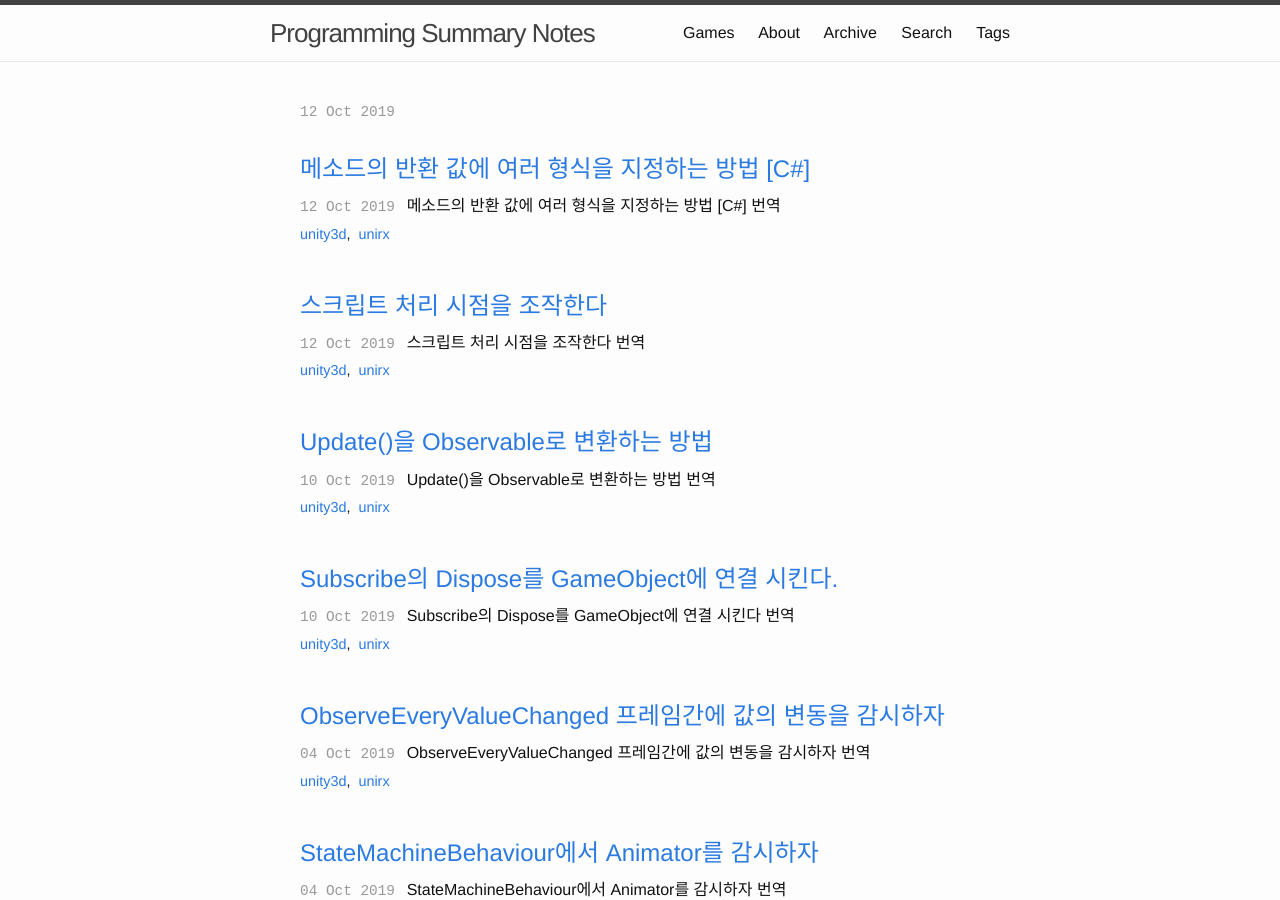
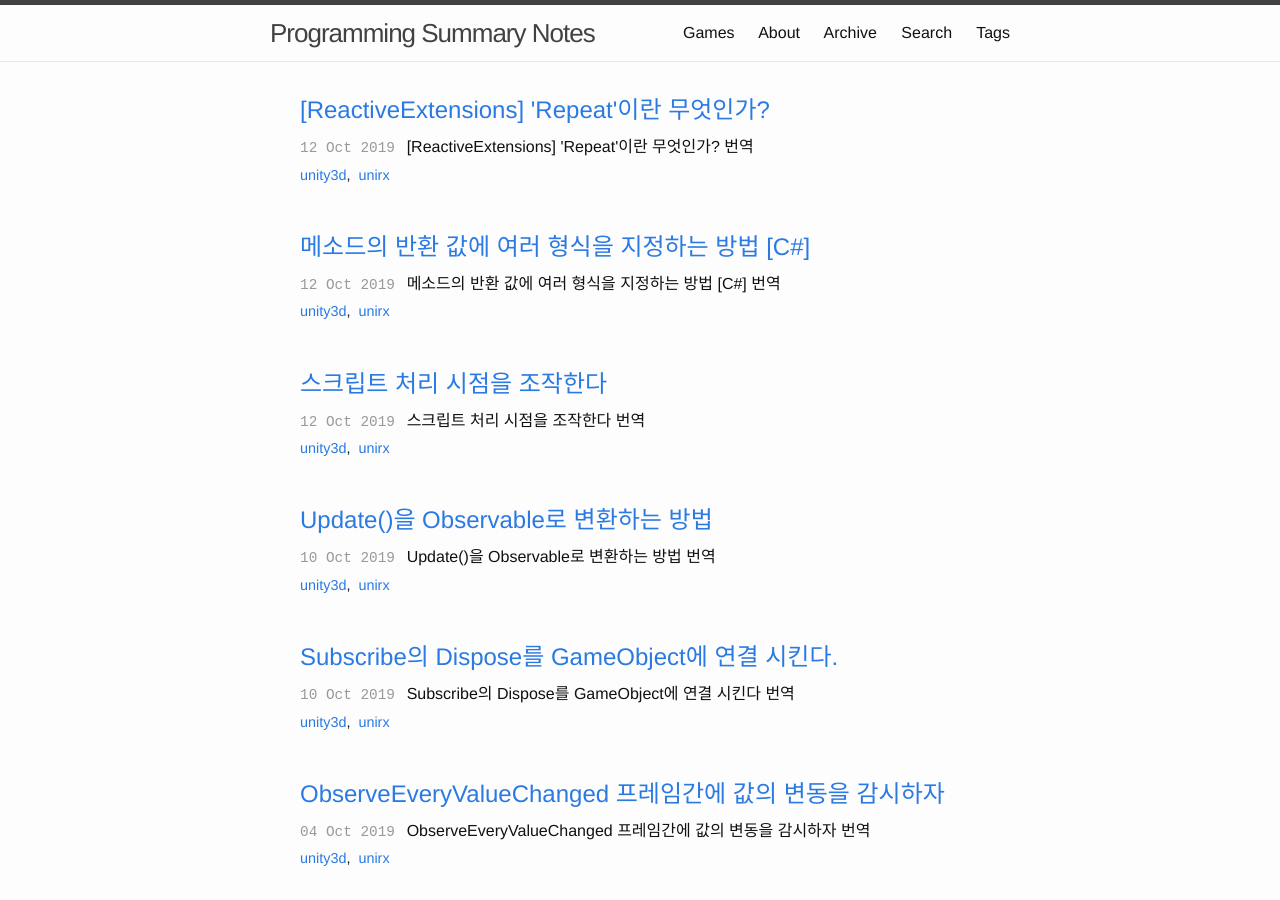
Before and after one commit to karais89/karais89.github.io_back, a Jekyll site: the page built from index.html, in a window 1280 px wide and 900 px high. Built offline with Jekyll 4.4.1, drawn with Linux system fonts in a browser that asks for light colours; some web fonts are replaced; the list of posts is cut into pages by our own code.

Commit message:
modify Post

```diff
--- a/_posts/2019-10-12-UniRx-Repeat.md
+++ b/_posts/2019-10-12-UniRx-Repeat.md
@@ -1,6 +1,7 @@
 ---
 layout: post
-title: "[R[ReactiveExtensions] "Repeat"이란 무엇인가? 번역"
+title: "[ReactiveExtensions] 'Repeat'이란 무엇인가?"
+excerpt: "[ReactiveExtensions] 'Repeat'이란 무엇인가? 번역"
 date: 2019-10-12 10:47:00 +0900
 tags: [unity3d, unirx]
 ---
```
